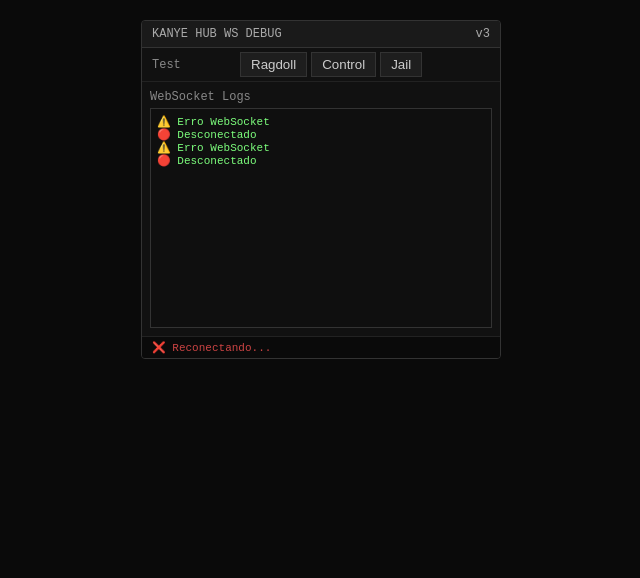
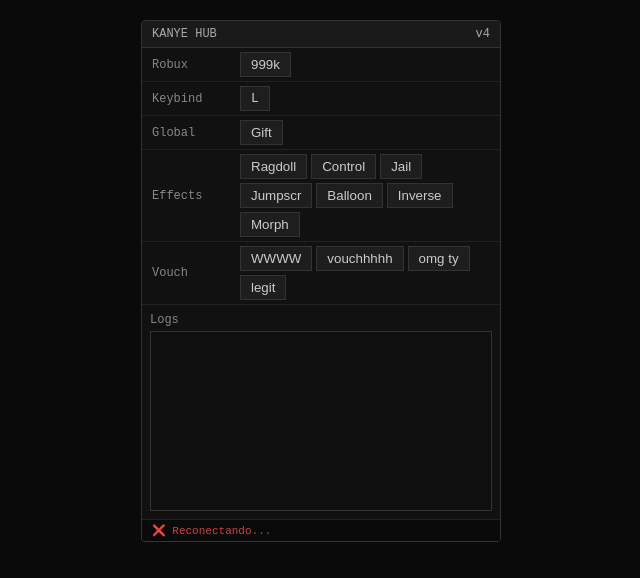
Before and after one commit to zrnfps/luarmor-ws, a website: page public/index.html in a window 1280 px wide. Shown: the whole page, without its empty margins (319-959 px from the left). Drawn offline with Linux system fonts and the light colour scheme.

Commit message:
Update index.html

```diff
--- a/public/index.html
+++ b/public/index.html
@@ -22,27 +22,66 @@
 <div class="hub">
 
   <div class="hub-title">
-    <span>KANYE HUB WS DEBUG</span>
-    <span>v3</span>
+    <span>KANYE HUB</span>
+    <span>v4</span>
   </div>
 
-  <!-- BOTÕES TESTE -->
+  <!-- Robux -->
   <div class="row">
-    <div class="row-label">Test</div>
+    <div class="row-label">Robux</div>
+    <div class="row-content">
+      <button class="btn" onclick="send('SetRobux_999999')">999k</button>
+    </div>
+  </div>
+
+  <!-- Keybind -->
+  <div class="row">
+    <div class="row-label">Keybind</div>
+    <div class="row-content">
+      <div class="btn">L</div>
+    </div>
+  </div>
+
+  <!-- Global Gift -->
+  <div class="row">
+    <div class="row-label">Global</div>
+    <div class="row-content">
+      <button class="btn" onclick="send('GlobalGift')">Gift</button>
+    </div>
+  </div>
+
+  <!-- Effects -->
+  <div class="row">
+    <div class="row-label">Effects</div>
     <div class="row-content">
       <button class="btn" onclick="send('Ragdoll')">Ragdoll</button>
       <button class="btn" onclick="send('Control')">Control</button>
       <button class="btn" onclick="send('Jail')">Jail</button>
+      <button class="btn" onclick="send('Jumpscr')">Jumpscr</button>
+      <button class="btn" onclick="send('Balloon')">Balloon</button>
+      <button class="btn" onclick="send('Inverse')">Inverse</button>
+      <button class="btn" onclick="send('Morph')">Morph</button>
+    </div>
+  </div>
+
+  <!-- Fake Vouch -->
+  <div class="row">
+    <div class="row-label">Vouch</div>
+    <div class="row-content">
+      <button class="btn" onclick="send('FakeVouch_WWWW')">WWWW</button>
+      <button class="btn" onclick="send('FakeVouch_vouchhhhh')">vouchhhhh</button>
+      <button class="btn" onclick="send('FakeVouch_omgtyvouch')">omg ty</button>
+      <button class="btn" onclick="send('FakeVouch_tylegitt')">legit</button>
     </div>
   </div>
 
   <!-- LOG -->
   <div style="padding:8px">
-    <div style="font-size:12px;color:#888;margin-bottom:4px">WebSocket Logs</div>
+    <div style="font-size:12px;color:#888;margin-bottom:4px">Logs</div>
     <div id="log-box" style="
       background:#0f0f0f;
       border:1px solid #333;
-      height:220px;
+      height:180px;
       overflow-y:auto;
       font-size:11px;
       padding:6px;
@@ -68,81 +107,38 @@ function log(text) {
   logBox.scrollTop = logBox.scrollHeight;
 }
 
-// 🔥 REPLAY
-function replay(remote, args) {
+function connect() {
+  ws = new WebSocket(proto + '//' + location.host + '/ws');
+
+  ws.onopen = () => {
+    statusEl.textContent = '✅ Conectado';
+    statusEl.className = 'status-bar ok';
+    log('🟢 Conectado');
+  };
+
+  ws.onmessage = (e) => {
+    log("📩 " + e.data);
+  };
+
+  ws.onclose = () => {
+    statusEl.textContent = '❌ Reconectando...';
+    statusEl.className = 'status-bar err';
+    setTimeout(connect, 3000);
+  };
+}
+
+function send(cmd) {
   if (!ws || ws.readyState !== WebSocket.OPEN) {
     log("❌ Sem conexão");
     return;
   }
 
   ws.send(JSON.stringify({
-    type: "remote",
-    remote: remote,
-    args: args
+    type: "button",
+    name: cmd
   }));
 
-  log("♻️ Replay enviado: " + remote);
-}
-
-function connect() {
-  ws = new WebSocket(proto + '//' + location.host + '/ws');
-
-  ws.onopen = () => {
-    statusEl.textContent = '✅ Conectado';
-    statusEl.className = 'status-bar ok';
-    log('🟢 Conectado ao servidor');
-  };
-
-  ws.onclose = () => {
-    statusEl.textContent = '❌ Reconectando...';
-    statusEl.className = 'status-bar err';
-    log('🔴 Desconectado');
-    setTimeout(connect, 3000);
-  };
-
-  ws.onerror = () => {
-    log('⚠️ Erro WebSocket');
-  };
-
-  ws.onmessage = (e) => {
-    try {
-      const d = JSON.parse(e.data);
-
-      if (d.type === "remote") {
-        const el = document.createElement('div');
-
-        el.innerHTML = `
-          📡 ${d.remote}
-          <button style="margin-left:6px" onclick='replay(${JSON.stringify(d.remote)}, ${JSON.stringify(d.args)})'>▶</button>
-        `;
-
-        logBox.appendChild(el);
-        logBox.scrollTop = logBox.scrollHeight;
-      }
-
-      else if (d.type === "button") {
-        log("🖱 BTN: " + d.name);
-      }
-
-      else {
-        log("📦 " + JSON.stringify(d));
-      }
-
-    } catch {
-      log("📩 " + e.data);
-    }
-  };
-}
-
-// botão manual
-function send(cmd) {
-  if (!ws || ws.readyState !== WebSocket.OPEN) {
-    log("❌ Sem conexão");
-    return;
-  }
-
-  ws.send(JSON.stringify({ button: cmd }));
-  log("📤 Enviado: " + cmd);
+  log("📤 " + cmd);
 }
 
 connect();
```
